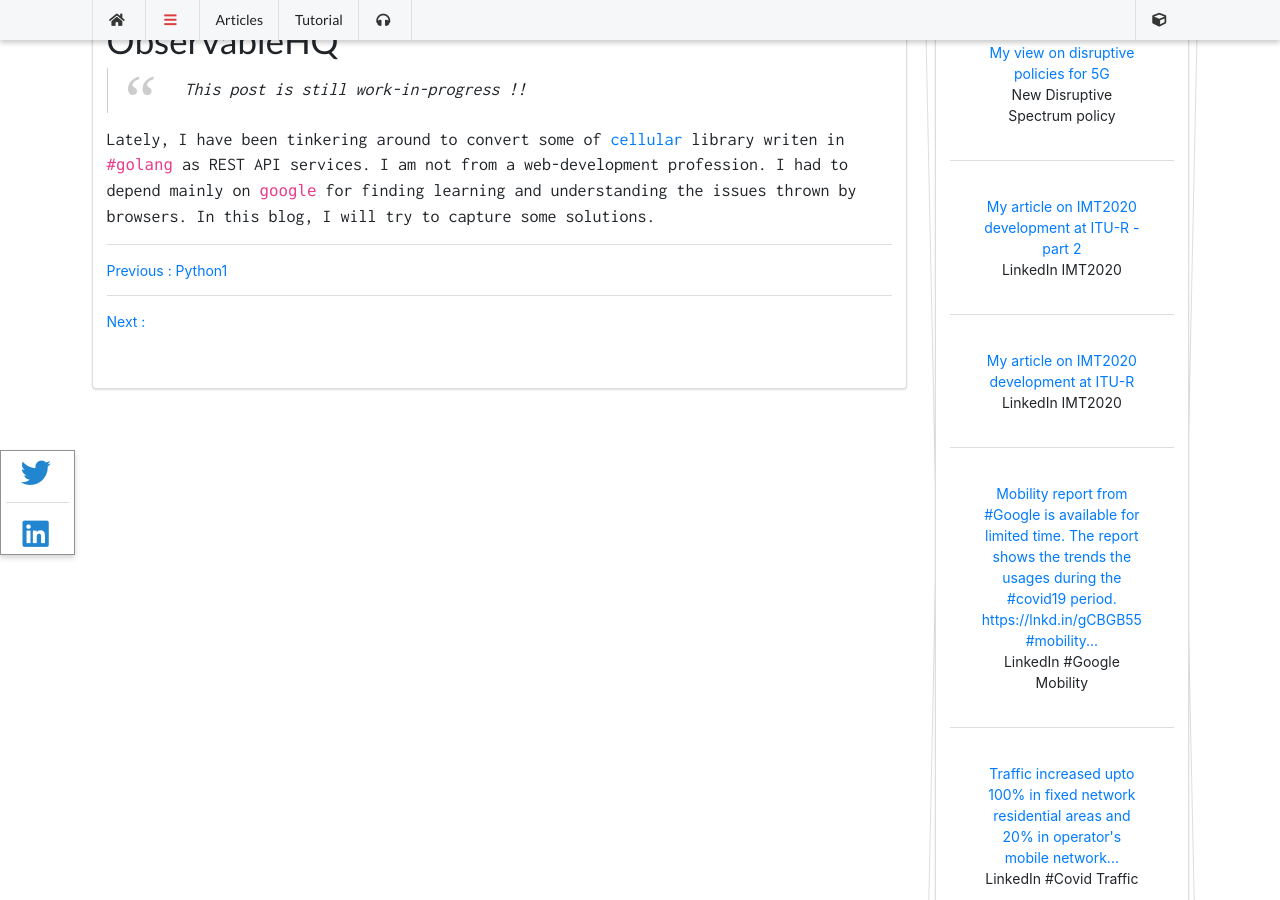
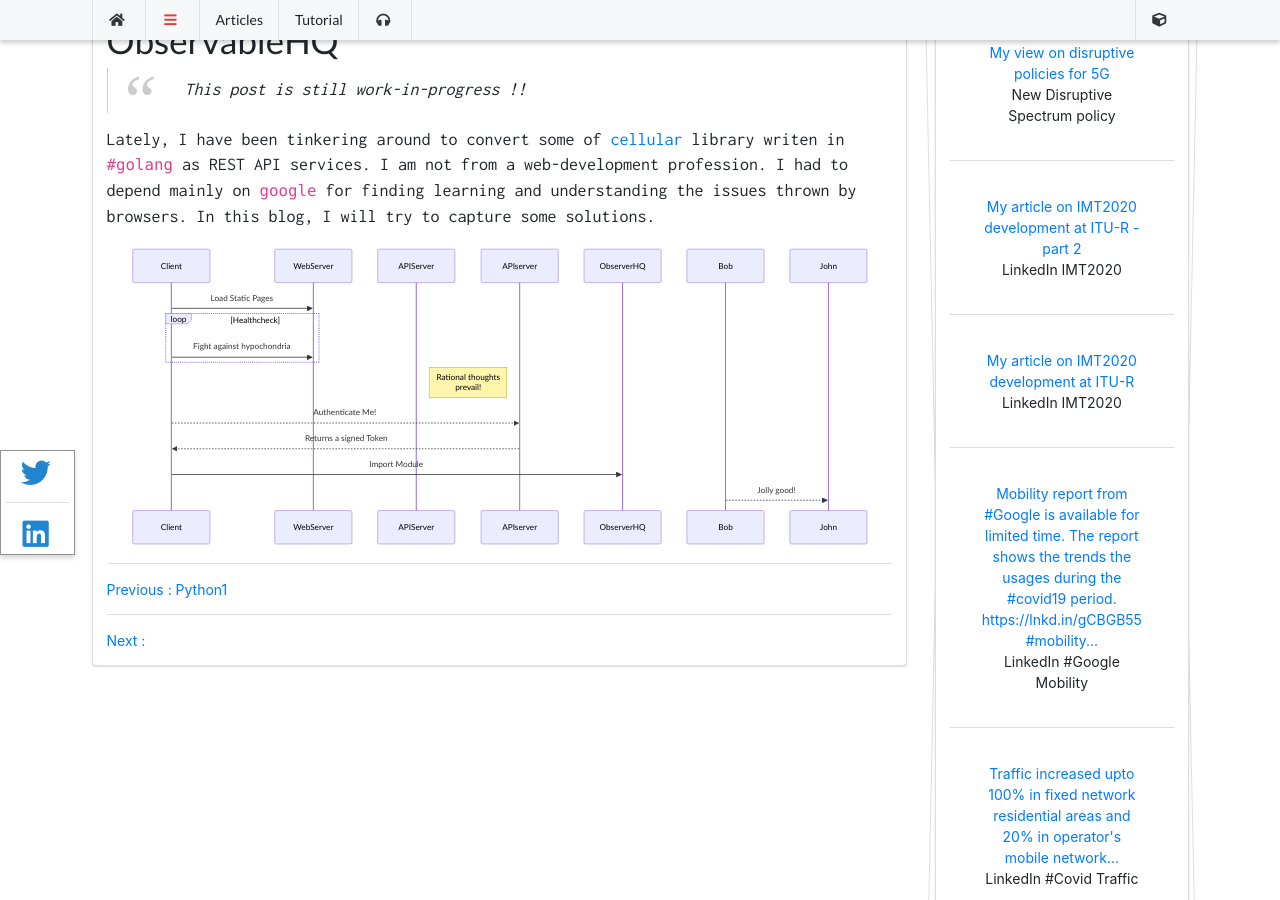
Before and after one commit to wiless/wiless.github.io, a Jekyll site: the page built from _tutorial/writingapiservice.md, in a window 1280 px wide and 900 px high, scrolled down 394 px. Built offline with Jekyll 4.4.1, drawn with Linux system fonts in a browser that asks for light colours; nearby versions of some CDN libraries; some web fonts are replaced; comment, search, counter and statistics services are not loaded; a style sheet for code colours, icons or effects is not loaded.

Commit message:
Update writingapiservice.md

```diff
--- a/_tutorial/writingapiservice.md
+++ b/_tutorial/writingapiservice.md
@@ -7,3 +7,20 @@ title: Few learnings from integrating `ObservableHQ`, My blog and API service
 > This post is still work-in-progress !!
 
 Lately, I have been tinkering around to convert some of <a href="https://github.com/wiless/cellular">cellular</a> library writen in `#golang` as REST API services. I am not from a web-development profession. I had to depend mainly on `google` for finding learning and understanding the issues thrown by browsers. In this blog, I will try to capture some solutions.
+
+
+<div class="mermaid">
+sequenceDiagram
+    participant Client
+    participant WebServer
+    Client->>WebServer: Load Static Pages
+    loop Healthcheck
+        Client->>WebServer: Fight against hypochondria
+    end
+    Note right of APIServer: Rational thoughts <br/>prevail!
+    Client-->>APIserver: Authenticate Me!
+    APIserver-->>Client: Returns a signed Token
+    Client->>ObserverHQ: Import Module
+    Bob-->>John: Jolly good!
+
+</div>
```
